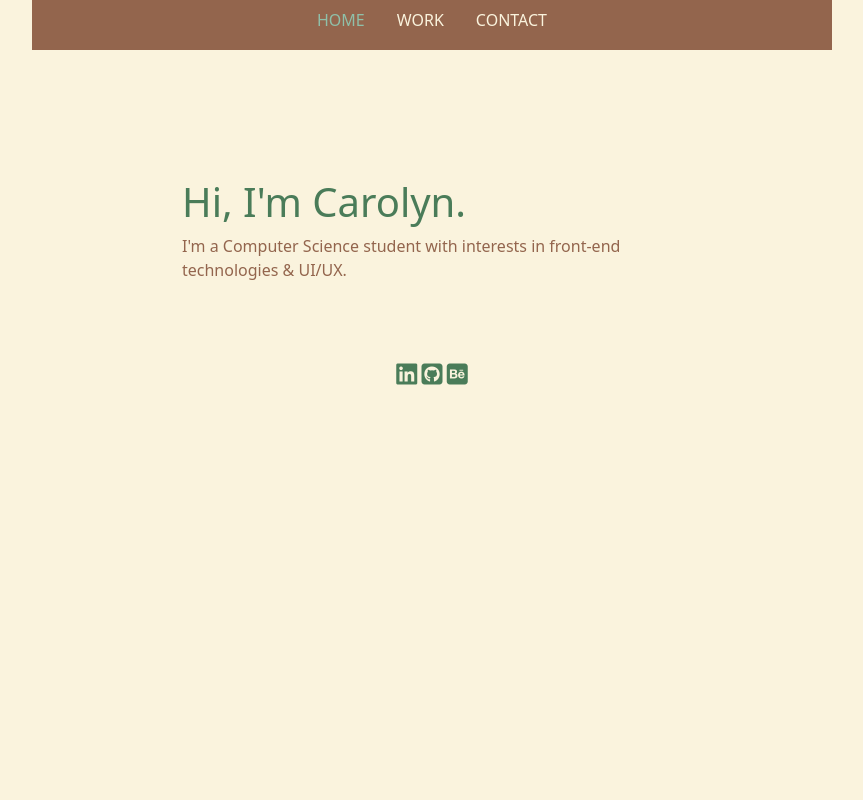
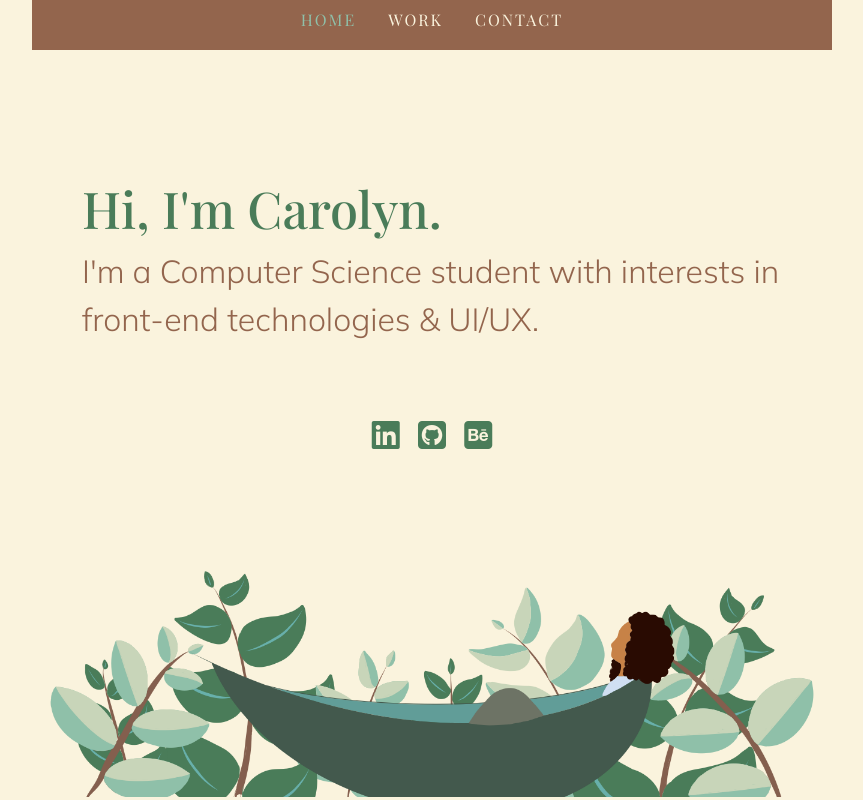
Before and after one commit to cpage2/Portfolio, a plain HTML site: page index.html in a window 1280 px wide. Shown: the whole page, without its empty margins (208-1071 px from the left). Drawn offline with nearby package versions, Linux system fonts and the light colour scheme.

Commit message:
adding illustration to home page

```diff
--- a/index.css
+++ b/index.css
@@ -1,5 +1,9 @@
 body{
     background-color: #FAF3DD;
+}
+
+html{
+    overflow-x: hidden;
 }
 
 .nav{
@@ -12,22 +16,31 @@ body{
 
 .nav-link.active{
     color: #8FC0A9;
+    font-family: 'Playfair Display', serif;
+    letter-spacing: 2px;
+    font-size: 12pt;
+    font-weight: 400;
 }
 .nav-link , .nav-link.disabled{
     color: #FAF3DD;
+    font-family: 'Playfair Display', serif;
+    letter-spacing: 2px;
+    font-weight: 400;
 }
 
 
 
 .greeting{
     padding-top: 10%;
-    max-width: 500px;
+    max-width: 700px;
     margin: 0 auto;
 
 }
 
 #name{
     color: #4A7C59;
+    font-family: 'Playfair Display', serif;
+    font-size: 38pt;
 }
 
 .sm-icons{
@@ -36,7 +49,63 @@ body{
 
 }
 
+.sm-icons i{
+    padding: 7px;
+}
+
 #statement{
     color:#93654D;
+    font-family: 'Mulish', sans-serif;
+    font-weight: 300;
+    font-size: 24pt;
 
 }
+
+/* .topLeftImg{
+    float: left;
+    transform: scaleX(-1);
+    position: static;
+}
+
+.topRightImg{
+
+    float: right;
+    position: static;
+    width: 2%;
+
+
+
+}
+
+
+.leftImg{
+    float: left;
+    transform: scaleX(-1);
+    position: static;
+    margin-top: 10%;
+
+    width: 8%;
+    /* width: 120px; */
+    /* overflow: hidden;
+}
+/*.rightImg{
+   float: right;
+   position: static;
+   margin-top: 10%;
+   transform: scaleY(-1);
+   width: 6%;
+   /* overflow: hidden;
+
+
+} */
+
+
+.bottomImg{
+    background-image: url(img/hammock.png);
+    background-position: bottom, center;
+    background-size: 60%;
+    background-repeat: no-repeat,repeat;
+    height: 350px;
+    position: static;
+
+}
--- a/index.html
+++ b/index.html
@@ -4,14 +4,23 @@
     <meta charset="UTF-8">
     <meta name="viewport" content="width=device-width, initial-scale=1.0">
     <link href="https://cdn.jsdelivr.net/npm/bootstrap@5.3.0-alpha2/dist/css/bootstrap.min.css" rel="stylesheet" integrity="sha384-aFq/bzH65dt+w6FI2ooMVUpc+21e0SRygnTpmBvdBgSdnuTN7QbdgL+OapgHtvPp" crossorigin="anonymous">
+    <link rel="preconnect" href="https://fonts.googleapis.com">
+    <link rel="preconnect" href="https://fonts.gstatic.com" crossorigin>
+    <link href="https://fonts.googleapis.com/css2?family=Mulish:wght@300;500&family=Playfair+Display:wght@400;500&display=swap" rel="stylesheet">
     <link rel="stylesheet" href="index.css">
+
     <title>Carolyn's Portfolio</title>
 </head>
 <body>
     <!--Nav-->
+    <!-- <div class="topLeftImg">
+        <img src="img/sLeaves.png" alt="LeavesIllustration" style="height: 100px;">
+    </div>
+    <div class="topRightImg">
+        <img src="img/sLeaves.png" alt="LeavesIllustration" style="height: 100px;">
+    </div> -->
 
-
-        <ul class="nav justify-content-center">
+    <ul class="nav justify-content-center">
             <li class="nav-item">
               <a class="nav-link active" aria-current="page" href="index.html">HOME</a>
             </li>
@@ -22,9 +31,17 @@
                 <a class="nav-link disabled" href="#">CONTACT</a>
             </li>
 
-        </ul>
+    </ul>
+
+        <!--Decorative leaves-->
 
 
+        <!-- <div class="leftImg">
+            <img src="img/sLeaves.png" alt="Leaves Illustration" style="height: 400px;">
+        </div>
+        <div class="rightImg">
+            <img src="img/sLeaves.png" alt="Leaves Illustration" style="height: 400px;">
+        </div> -->
 
 
     <!--Greeting-->
@@ -34,10 +51,13 @@
     </div>
     <!--SM Links / Font Awesome-->
     <div class="sm-icons">
-        <a href="https://www.linkedin.com/in/carolyn-page-800b08158/"><i class="fa-brands fa-linkedin fa-xl" style="color: #4a7c59;"></i></a>
-       <a href="https://github.com/cpage2"><i class="fa-brands fa-square-github fa-xl" style="color: #4a7c59;"></i></a>
-        <a href="https://www.behance.net/cmpage"><i class="fa-brands fa-square-behance fa-xl" style="color: #4a7c59;"></i></a>
+        <a href="https://www.linkedin.com/in/carolyn-page-800b08158/"><i class="fa-brands fa-linkedin fa-2xl" style="color: #4a7c59;"></i></a>
+       <a href="https://github.com/cpage2"><i class="fa-brands fa-square-github fa-2xl" style="color: #4a7c59;"></i></a>
+        <a href="https://www.behance.net/cmpage"><i class="fa-brands fa-square-behance fa-2xl" style="color: #4a7c59;"></i></a>
     </div>
+
+
+    <div class="bottomImg"></div>
 
 
     <script src="https://cdn.jsdelivr.net/npm/bootstrap@5.3.0-alpha2/dist/js/bootstrap.bundle.min.js" integrity="sha384-qKXV1j0HvMUeCBQ+QVp7JcfGl760yU08IQ+GpUo5hlbpg51QRiuqHAJz8+BrxE/N" crossorigin="anonymous"></script>
```
Also changed, not shown: img/hammock.png (renamed from img/leaves.png), img/sLeaves.png (renamed from img/Side leaves.png).
